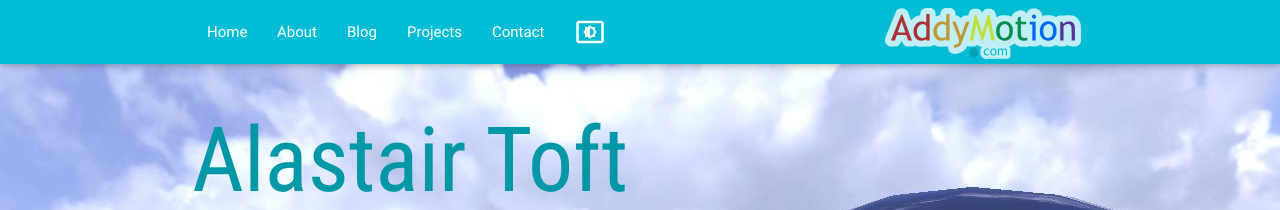
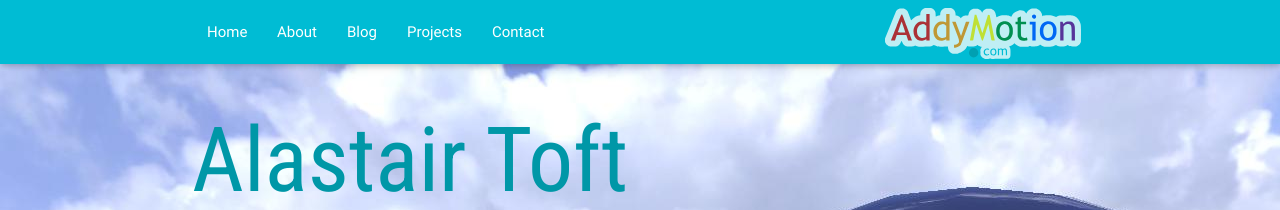
Before and after one commit to atoft/atoft.github.io, a Jekyll site: the page built from index.html, in a window 1280 px wide. Shown: the top 210 px of the page. Built offline with Jekyll 4.4.1, drawn with Linux system fonts in a browser that asks for light colours; nearby versions of some CDN libraries.

Commit message:
Remove dark mode theming

```diff
--- a/index.html
+++ b/index.html
@@ -21,8 +21,6 @@
     <!--Import custom css-->
     <link type="text/css" rel="stylesheet" href="css/style.css"  media="screen,projection"/>
 
-  <link  id="css-theme" type="text/css" rel="stylesheet" href="css/light.css"  media="screen,projection"/>
-
     <!--Let browser know website is optimized for mobile-->
     <meta name="viewport" content="width=device-width, initial-scale=1.0"/>
   </head>
@@ -40,7 +38,6 @@
           <li class="waves-effect"><a href="#blog">Blog</a></li>
           <li class="waves-effect"><a href="#projects">Projects</a></li>
           <li class="waves-effect"><a href="#contact">Contact</a></li>
-          <li class="waves-effect"><a onclick="toggleTheme();"><i class="material-icons">settings_brightness</i></a></li>
         </ul>
         <ul class="side-nav" id="mobile-drawer">
           <li><a href="#about">About</a></li>
--- a/js/index.js
+++ b/js/index.js
@@ -101,21 +101,3 @@ loader.addCompletionListener(function(){
     nextTopImage();
     setInterval(nextTopImage, 6000);
 });
-
-
-
-function toggleTheme()
-{
-    if(!isDark)
-    {
-        isDark = true;
-        document.getElementById("css-theme").href= "css/dark.css";
-        console.log("Switched to dark theme");
-    }
-    else
-    {
-        isDark = false;
-        document.getElementById("css-theme").href="css/light.css";
-        console.log("Switched to light theme");
-    }
-}
```
Also changed, not shown: 2 other files.
